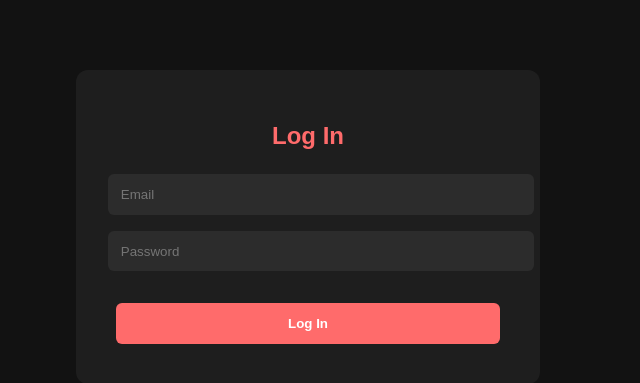
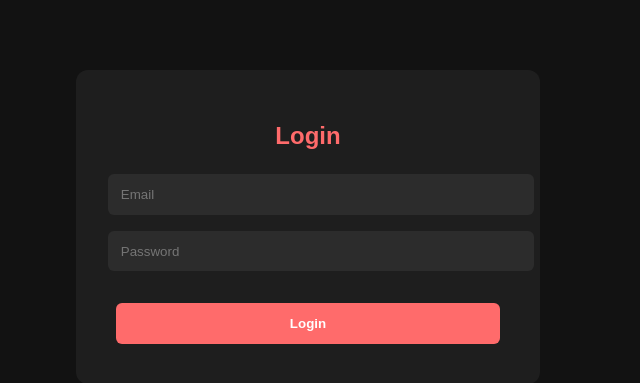
Before and after one commit to tgillenh2o/crm-idx, a React (Vite) app in the folder frontend/: page / in a window 1280 px wide. Shown: the part 255-638 px from the top of the page, without its empty margins (332-972 px from the left). Built offline with nearby package versions, Linux system fonts and the light colour scheme.

Commit message:
Changed login to display error

```diff
--- a/frontend/src/pages/Login.jsx
+++ b/frontend/src/pages/Login.jsx
@@ -4,57 +4,31 @@ import axios from "axios";
 export default function Login() {
   const [email, setEmail] = useState("");
   const [password, setPassword] = useState("");
+  const [error, setError] = useState("");
 
-  // API URL (matches backend deployed URL)
   const API_URL = "https://crm-idx.onrender.com/api";
 
   const handleSubmit = async (e) => {
     e.preventDefault();
+    setError("");
     try {
       const res = await axios.post(API_URL + "/auth/login", { email, password });
-      const { token, user } = res.data;
-
-      // Store token in localStorage
-      localStorage.setItem("crm_token", token);
-      alert(`Welcome back, ${user.name}! You are now logged in.`);
-      console.log("Logged in user:", user);
+      localStorage.setItem("crm_token", res.data.token);
+      alert("Login successful!");
+      console.log(res.data);
+      // Optionally redirect user after login
     } catch (err) {
-      console.error(err);
-      alert(err.response?.data?.message || "Login failed. Please try again.");
+      console.error(err.response?.data);
+      setError(err.response?.data?.message || "Login failed. Please try again.");
     }
   };
 
   return (
-    <div
-      style={{
-        minHeight: "100vh",
-        display: "flex",
-        justifyContent: "center",
-        alignItems: "center",
-        background: "#121212",
-        color: "white",
-      }}
-    >
-      <form
-        onSubmit={handleSubmit}
-        style={{
-          display: "flex",
-          flexDirection: "column",
-          padding: "2rem",
-          background: "#1E1E1E",
-          borderRadius: "12px",
-          width: "400px",
-        }}
-      >
-        <h2
-          style={{
-            textAlign: "center",
-            marginBottom: "1.5rem",
-            color: "#FF6B6B",
-          }}
-        >
-          Log In
-        </h2>
+    <div style={{ minHeight: "100vh", display: "flex", justifyContent: "center", alignItems: "center", background: "#121212", color: "white" }}>
+      <form onSubmit={handleSubmit} style={{ display: "flex", flexDirection: "column", padding: "2rem", background: "#1E1E1E", borderRadius: "12px", width: "400px" }}>
+        <h2 style={{ textAlign: "center", marginBottom: "1.5rem", color: "#FF6B6B" }}>Login</h2>
+
+        {error && <div style={{ marginBottom: "1rem", color: "#FF6B6B", fontWeight: "bold" }}>{error}</div>}
 
         <input
           type="email"
@@ -62,14 +36,7 @@ export default function Login() {
           value={email}
           onChange={(e) => setEmail(e.target.value)}
           required
-          style={{
-            marginBottom: "1rem",
-            padding: "0.8rem",
-            borderRadius: "6px",
-            border: "none",
-            background: "#2C2C2C",
-            color: "white",
-          }}
+          style={{ marginBottom: "1rem", padding: "0.8rem", borderRadius: "6px", border: "none", background: "#2C2C2C", color: "white" }}
         />
         <input
           type="password"
@@ -77,28 +44,13 @@ export default function Login() {
           value={password}
           onChange={(e) => setPassword(e.target.value)}
           required
-          style={{
-            marginBottom: "1.5rem",
-            padding: "0.8rem",
-            borderRadius: "6px",
-            border: "none",
-            background: "#2C2C2C",
-            color: "white",
-          }}
+          style={{ marginBottom: "1.5rem", padding: "0.8rem", borderRadius: "6px", border: "none", background: "#2C2C2C", color: "white" }}
         />
         <button
           type="submit"
-          style={{
-            background: "#FF6B6B",
-            color: "white",
-            padding: "0.8rem",
-            border: "none",
-            borderRadius: "6px",
-            cursor: "pointer",
-            fontWeight: "bold",
-          }}
+          style={{ background: "#FF6B6B", color: "white", padding: "0.8rem", border: "none", borderRadius: "6px", cursor: "pointer", fontWeight: "bold" }}
         >
-          Log In
+          Login
         </button>
       </form>
     </div>
```
